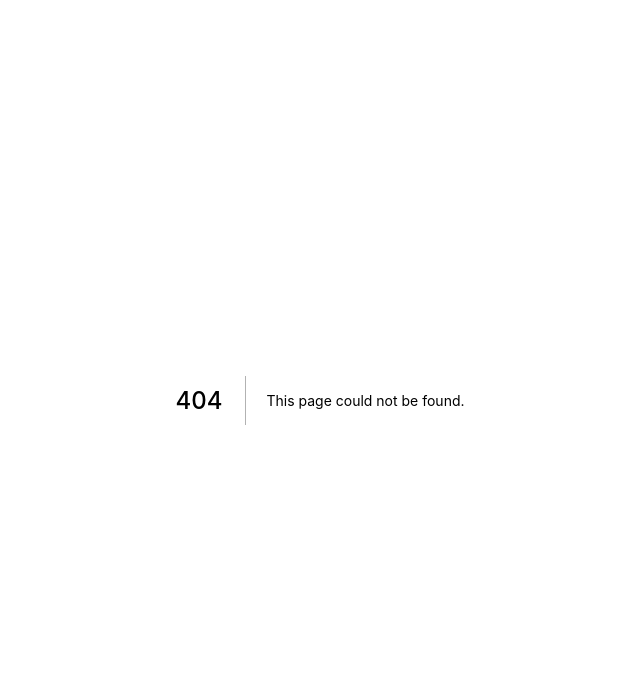
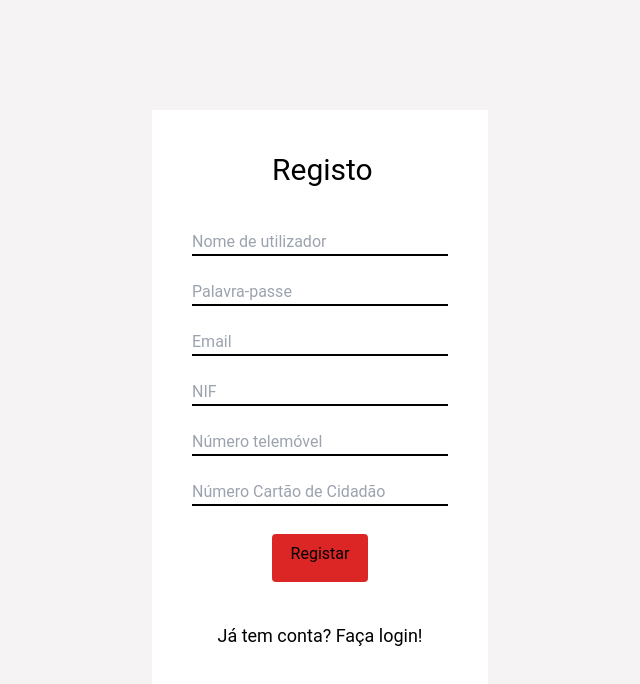
Before and after one commit to gonaloppcc/projetoRAS, a Next.js app in the folder frontend/: page /register in a window 1280 px wide. Before the commit this address had no page. Shown: the top 684 px of the page, without its empty margins (320-960 px from the left). Built offline with nearby package versions, Linux system fonts and the light colour scheme.

Commit message:
Página de registo

```diff
--- a/frontend/src/components/LoginCard/index.tsx
+++ b/frontend/src/components/LoginCard/index.tsx
@@ -53,13 +53,13 @@ export const LoginCard = () => {
 
     return (
         <div className="h-screen w-screen justify-center flex items-center bg-CULTURED">
-            <div className="bg-white flex flex-col items-center px-10 py-12 h-max absolute gap-10 ">
+            <div className="bg-white w-auto flex flex-col items-center px-10 pt-10 pb-20 h-auto  relative ">
                 <div className="w-24 h-10 not-italic font-normal text-3xl leading-10 text-black flex-none order-none flex-grow-0">
                     Entrar
                 </div>
-                <div className="flex flex-col items-start flex-none order-1 h-48  gap-12 w-64">
+                <div className="flex flex-col items-start flex-none order-1   gap-12 ">
                     {/* Input boxes*/}
-                    <div className="flex-none order-none h-20 w-64 ">
+                    <div className="flex-none order-none  ">
                         {/*{Object.keys(formErrors).length === 0 &&
                             isSubmitting && (
                                 <span className="rounded inline-block font-semibold text-xl mb-4 p-2 text-center w-full text-white bg-green-400">
@@ -69,7 +69,7 @@ export const LoginCard = () => {
                         <form
                             onSubmit={handleSubmit}
                             noValidate
-                            className="h-fit"
+                            className=" gap-5"
                         >
                             <div className="flex flex-col mb-6">
                                 <label htmlFor="email">Email</label>
@@ -77,6 +77,7 @@ export const LoginCard = () => {
                                     type="email"
                                     name="email"
                                     id="email"
+                                    placeholder="Email"
                                     value={formValues.email}
                                     onChange={handleChange}
                                     className={
@@ -98,6 +99,7 @@ export const LoginCard = () => {
                                     type="password"
                                     name="password"
                                     id="password"
+                                    placeholder="Password"
                                     value={formValues.password}
                                     onChange={handleChange}
                                     className={
@@ -120,11 +122,10 @@ export const LoginCard = () => {
                                     </button>
                                 </div>
                             </div>
-                        </form>
-                        <div className="flex-none order-2 h-12 pu    w-72">
+                            <div className="flex-none order-2 h-12 ">
                                 <div className="text-center	">
                                     <a
-                                    href="https://www.youtube.com/watch?v=E_i0iVloA18&list=TLPQMjUxMTIwMjJxDb98oNzlJA&index=7&ab_channel=WetBedGang"
+                                        href="/register"
                                         className="flex-none order-2 h text-lg"
                                     >
                                         Não tem conta? Registe-se agora!
@@ -139,6 +140,7 @@ export const LoginCard = () => {
                                     </a>
                                 </div>
                             </div>
+                        </form>
                     </div>
                 </div>
             </div>
--- /dev/null
+++ b/frontend/src/components/createBetter/index.tsx
@@ -0,0 +1,173 @@
+import {ClassNames} from '@emotion/react';
+import React, {useEffect, useState} from 'react';
+import {InputForm} from './inputForm';
+export const CreateBetter = () => {
+    const intialValues = {
+        username: '',
+        mail: '',
+        password: '',
+        nif: '',
+        phone: '',
+        numberCC: '',
+    };
+
+    const [formValues, setFormValues] = useState(intialValues);
+    const [formErrors, setFormErrors] = useState({});
+    const [isSubmitting, setIsSubmitting] = useState(false);
+
+    const submit = () => {
+        console.log('Submissão feita');
+        console.log(formValues);
+    };
+
+    //input change handler
+    const handleChange = (e) => {
+        const {name, value} = e.target;
+        setFormValues({...formValues, [name]: value});
+    };
+
+    //form submission handler
+    const handleSubmit = (e) => {
+        e.preventDefault();
+        setFormErrors(validate(formValues));
+        setIsSubmitting(true);
+    };
+
+    //form validation handler
+    const validate = (values) => {
+        let errors = {};
+        const mail = /^[^\s@]+@[^\s@]+\.[^\s@]{2,}$/i;
+        // Phone numbers, cc, nifs all with 9 numbers
+        const numbers = /^\d{9}$/i;
+        const username = /^[\d\w$]{1,10}/i;
+
+        if (!values.username) {
+            errors.username = 'Obrigatório';
+        } else if (!username.test(values.username)) {
+            errors.username = 'Nome inválido';
+        }
+
+        if (!values.password) {
+            errors.password = 'Obrigatório';
+        } else if (values.password.length < 4) {
+            errors.password = 'Password tem de ter mais de 4 carateres';
+        }
+
+        if (!values.mail) {
+            errors.mail = 'Obrigatório';
+        } else if (!mail.test(values.mail)) {
+            errors.mail = 'Mail incorreto';
+        }
+
+        if (!values.nif) {
+            errors.nif = 'Obrigatório';
+        } else if (!numbers.test(values.nif)) {
+            errors.nif = 'NIF inválido (9 carateres)';
+        }
+
+        if (!values.phone) {
+            errors.phone = 'Obrigatório';
+        } else if (!numbers.test(values.phone)) {
+            errors.phone = 'Número de telemóvel errado';
+        }
+        if (!values.numberCC) {
+            errors.numberCC = 'Obrigatório';
+        } else if (!numbers.test(values.numberCC)) {
+            errors.numberCC = 'Número de telemóvel errado';
+        }
+        return errors;
+    };
+
+    useEffect(() => {
+        if (Object.keys(formErrors).length === 0 && isSubmitting) {
+            submit();
+        }
+    }, [formErrors]);
+
+    return (
+        <div className="h-screen w-screen justify-center flex items-center bg-CULTURED">
+            <div className="bg-white w-auto flex flex-col items-center px-10 pt-10 pb-10 h-auto gap-10 relative ">
+                <div className="w-24 h-10  not-italic font-normal text-3xl leading-10 text-black flex-none order-none flex-grow-0">
+                    Registo
+                </div>
+                <div className="flex flex-col items-start flex-none order-1">
+                    <div className="flex-none order-none  ">
+                        <form
+                            onSubmit={handleSubmit}
+                            noValidate
+                            className="gap-5"
+                        >
+                            <InputForm
+                                htmlFor="text"
+                                name="Nome de utilizador"
+                                id="username"
+                                value={formValues.username}
+                                handleChange={handleChange}
+                                error={formErrors.username}
+                            />
+
+                            <InputForm
+                                htmlFor="password"
+                                name="Palavra-passe"
+                                id="password"
+                                value={formValues.password}
+                                handleChange={handleChange}
+                                error={formErrors.password}
+                            />
+                            <InputForm
+                                htmlFor="email"
+                                name="Email"
+                                id="mail"
+                                value={formValues.mail}
+                                handleChange={handleChange}
+                                error={formErrors.mail}
+                            />
+                            <InputForm
+                                htmlFor="number"
+                                name="NIF"
+                                id="nif"
+                                value={formValues.nif}
+                                handleChange={handleChange}
+                                error={formErrors.nif}
+                            />
+                            <InputForm
+                                htmlFor="tel"
+                                name="Número telemóvel"
+                                id="phone"
+                                value={formValues.phone}
+                                handleChange={handleChange}
+                                error={formErrors.phone}
+                            />
+                            <InputForm
+                                htmlFor="number"
+                                name="Número Cartão de Cidadão"
+                                id="numberCC"
+                                value={formValues.numberCC}
+                                handleChange={handleChange}
+                                error={formErrors.numberCC}
+                            />
+                            <div className="flex flex-col items-start self-stretch flex-none order-1 px-20 justify-center pt-1 pb-10">
+                                <div className="flex flex-row items-start self-stretch flex-none order-none h-12 p-2 w-24 gap-5 bg-red-600 rounded justify-center ">
+                                    <button type="submit">
+                                        <div className="flex items-center flex-none order-none font-normal text-2xl leading-7 text-center text-white not-italic w-20 "></div>
+                                        Registar
+                                    </button>
+                                </div>
+                            </div>
+                            <div className="flex-none order-2  ">
+                                <div className="text-center	">
+                                    <a
+                                        href="/general"
+                                        className="flex-none order-2 h text-lg"
+                                    >
+                                        Já tem conta? Faça login!
+                                    </a>
+                                </div>
+                            </div>
+                        </form>
+                    </div>
+                </div>
+            </div>
+        </div>
+    );
+};
--- /dev/null
+++ b/frontend/src/components/createBetter/inputForm.tsx
@@ -0,0 +1,27 @@
+import React, {useEffect, useState} from 'react';
+
+export const InputForm = (props) => {
+    return (
+        <div className="flex flex-col pb-6 ">
+            <label htmlFor={props.HtmlFor}></label>
+            <input
+                type={props.htmlFor}
+                name={props.id}
+                id={props.id}
+                placeholder={props.name}
+                value={props.value}
+                onChange={props.handleChange}
+                className={
+                    props.error
+                        ? 'border-red-500 border-2'
+                        : 'border-black border-b-2'
+                }
+            />
+            {props.error && (
+                <span className="text-base mt-1 text-red-500">
+                    {props.error}
+                </span>
+            )}
+        </div>
+    );
+};
--- /dev/null
+++ b/frontend/src/pages/register/index.tsx
@@ -0,0 +1,10 @@
+import type {NextPage} from 'next';
+import Head from 'next/head';
+import Image from 'next/image';
+import {CreateBetter} from '../../components/createBetter';
+
+const Home: NextPage = () => {
+    return <CreateBetter />;
+};
+
+export default Home;
```
Lines whose indentation alone changed are shown as unchanged.
